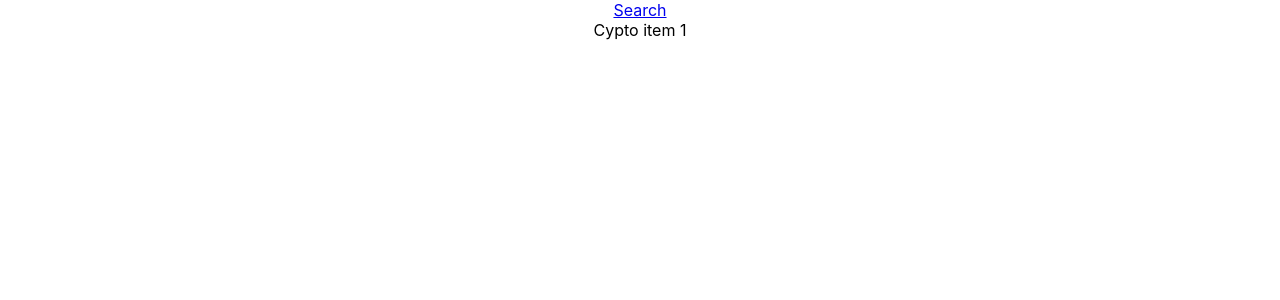
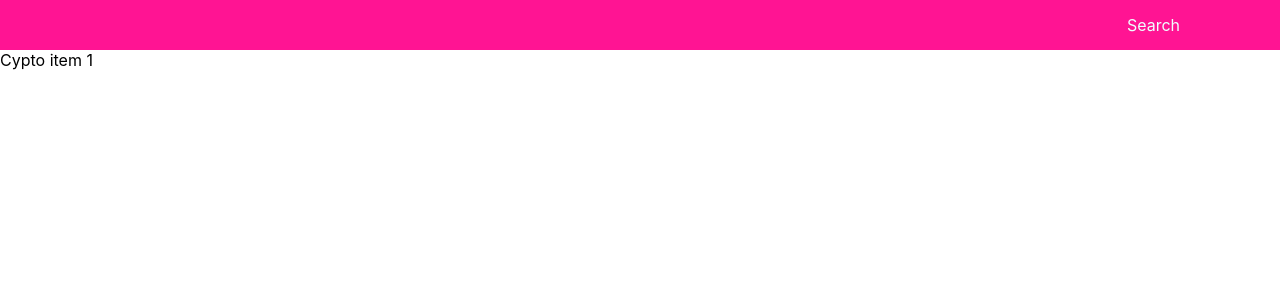
Before and after one commit to Stephanie041996/Crypto-Catalogue, a React (Create React App) app: page / in a window 1280 px wide. Shown: the top 300 px of the page. Built offline with nearby package versions, Linux system fonts and the light colour scheme.

Commit message:
Add Style for the nav

```diff
--- a/src/App.css
+++ b/src/App.css
@@ -1,38 +1,14 @@
-.App {
-  text-align: center;
+nav {
+  display: flex;
+  width: 100%;
+  height: 50px;
+  justify-content: flex-end;
+  background-color: deeppink;
+  align-items: center;
 }
 
-.App-logo {
-  height: 40vmin;
-  pointer-events: none;
+nav a{
+  color: azure;
+  padding-right: 100px;
+  text-decoration: none;
 }
-
-@media (prefers-reduced-motion: no-preference) {
-  .App-logo {
-    animation: App-logo-spin infinite 20s linear;
-  }
-}
-
-.App-header {
-  background-color: #282c34;
-  min-height: 100vh;
-  display: flex;
-  flex-direction: column;
-  align-items: center;
-  justify-content: center;
-  font-size: calc(10px + 2vmin);
-  color: white;
-}
-
-.App-link {
-  color: #61dafb;
-}
-
-@keyframes App-logo-spin {
-  from {
-    transform: rotate(0deg);
-  }
-  to {
-    transform: rotate(360deg);
-  }
-}
```
